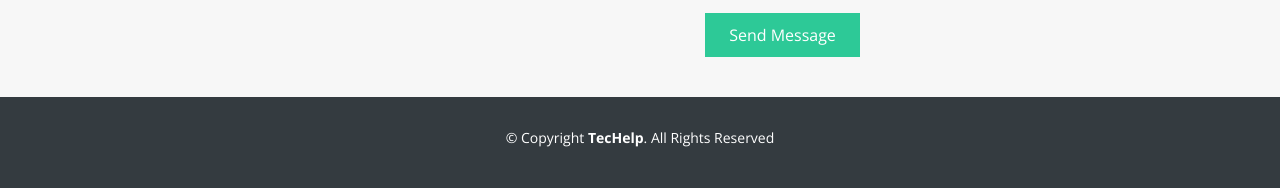
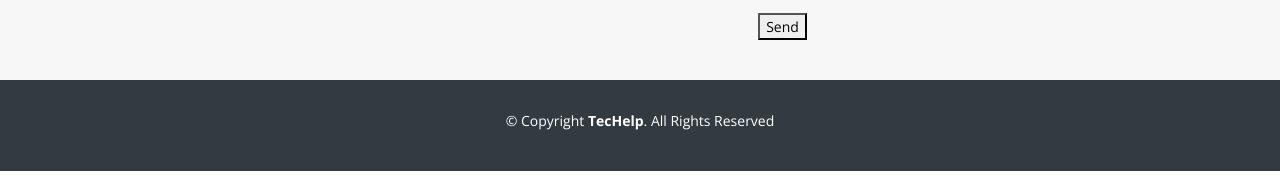
Before and after one commit to techelpc/techelp, a plain HTML site: page index.html in a window 1280 px wide. Shown: the part 4961-5149 px from the top of the page. Drawn offline with nearby package versions, Linux system fonts and the light colour scheme; some packages are replaced by stand-ins of ours.

Commit message:
Update index.html

```diff
--- a/index.html
+++ b/index.html
@@ -444,7 +444,7 @@ Even if there is something you have always wanted to experience and can't find i
                   <textarea class="form-control" name="message" rows="5" data-rule="required" data-msg="Please write something for us" placeholder="Message"></textarea>
                   <div class="validation"></div>
                 </div>
-                <div class="text-center"><button type="submit">Send Message</button></div>
+                <div class="text-center"><input type="submit" value="Send"></div>
               </form>
             </div>
           </div>
```
